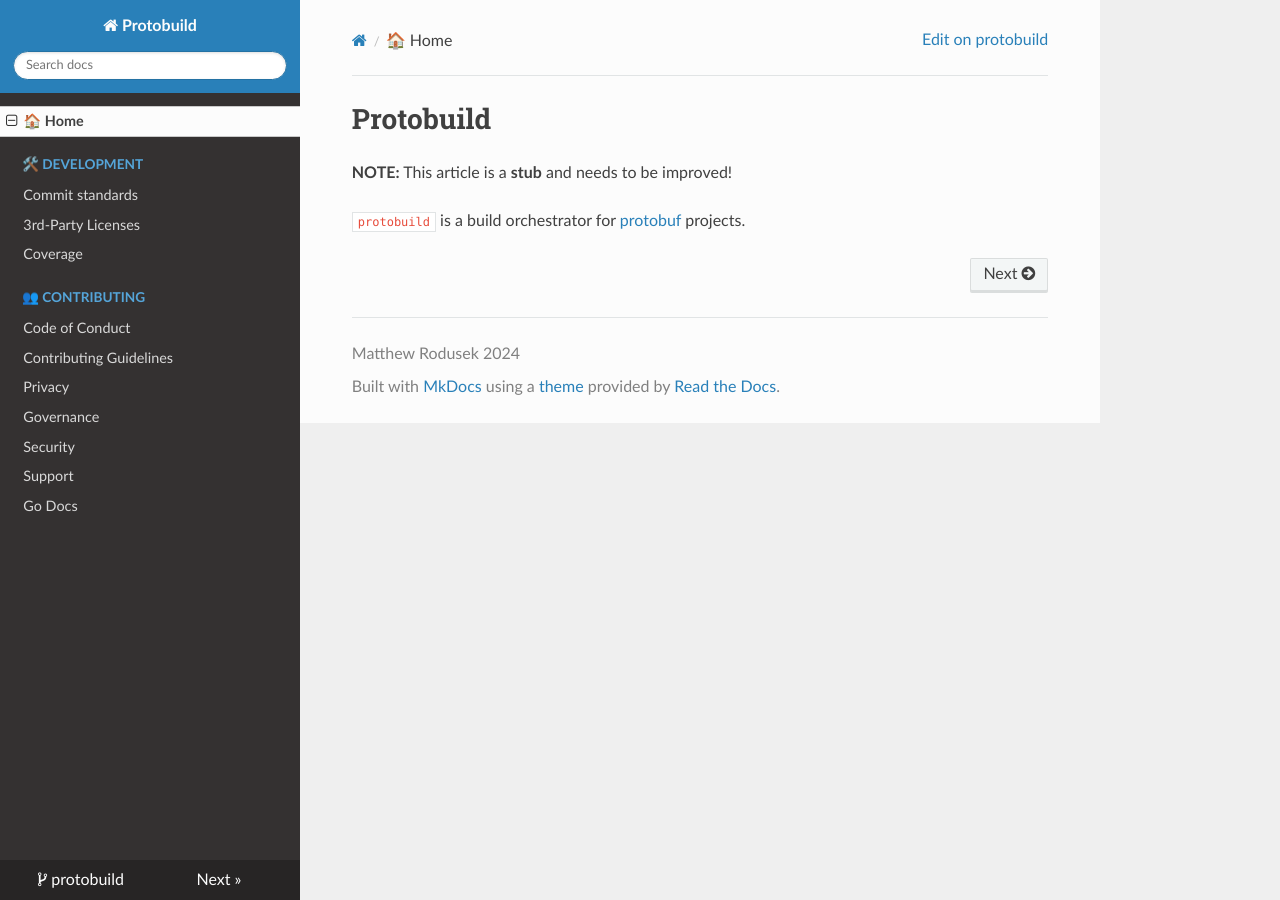
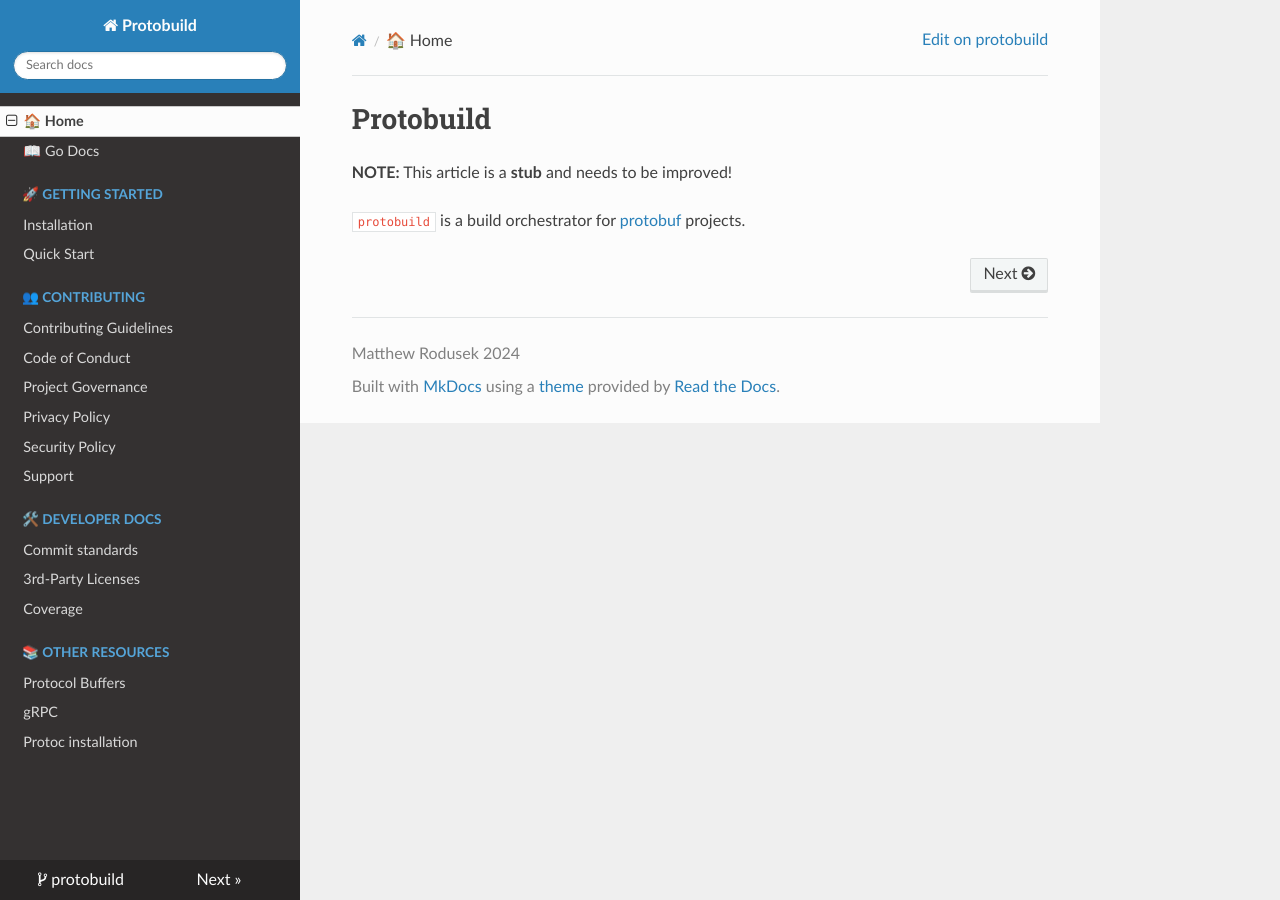
Before and after one commit to bitwizeshift/protobuild, an MkDocs documentation site: the page built from docs/index.md, in a window 1280 px wide. Built offline with MkDocs 1.6.1, drawn with Linux system fonts in a browser that asks for light colours; nearby versions of some CDN libraries.

Commit message:
Restructure readthedocs navigation
The nav bar has been reorganized and extended to include a few more
external links that are part of an "Other Resources" section.
Additionally the boilerplate for a new "Getting started" section is
included.

Change-Category: community

```diff
--- a/mkdocs.yaml
+++ b/mkdocs.yaml
@@ -32,15 +32,22 @@ plugins:
 
 nav:
   - 🏠 Home: index.md
-  - 🛠️ Development:
+  - 📖 Go Docs: https://bitwizeshift.github.io/protobuild/pkg/github.com/bitwizeshift/protobuild/
+  - 🚀 Getting Started:
+      - Installation: getting-started/installation.md
+      - Quick Start: getting-started/quick-start.md
+  - 👥 Contributing:
+      - Contributing Guidelines: contributing/CONTRIBUTING.md
+      - Code of Conduct: contributing/CODE_OF_CONDUCT.md
+      - Project Governance: contributing/GOVERNANCE.md
+      - Privacy Policy: contributing/PRIVACY.md
+      - Security Policy: contributing/SECURITY.md
+      - Support: contributing/SUPPORT.md
+  - 🛠️ Developer Docs:
       - Commit standards: development/commit-standards.md
       - 3rd-Party Licenses: development/licenses.md # Generated
       - Coverage: coverage.md # Generated
-  - 👥 Contributing:
-      - Code of Conduct: contributing/CODE_OF_CONDUCT.md
-      - Contributing Guidelines: contributing/CONTRIBUTING.md
-      - Privacy: contributing/PRIVACY.md
-      - Governance: contributing/GOVERNANCE.md
-      - Security: contributing/SECURITY.md
-      - Support: contributing/SUPPORT.md
-  - Go Docs: https://bitwizeshift.github.io/protobuild/pkg/github.com/bitwizeshift/protobuild/
+  - 📚 Other Resources:
+      - Protocol Buffers: https://protobuf.dev
+      - gRPC: https://grpc.io/
+      - Protoc installation: https://grpc.io/docs/protoc-installation/
```
Also changed, not shown: docs/getting-started/installation.md (added, +7 -0 lines), docs/getting-started/quick-start.md (added, +3 -0 lines), .github/PRIVACY.md, .github/SUPPORT.md.
